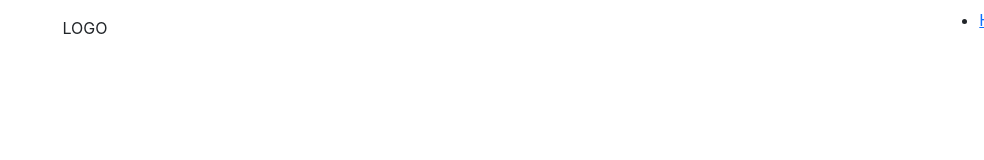
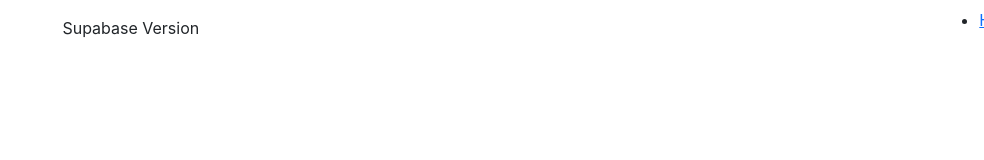
Before and after one commit to paulg44/fitness_app-supabase-, a React (Create React App) app in the folder fitness-app/: page / in a window 1280 px wide. Shown: the top 160 px of the page, without its empty margins (296-1280 px from the left). Built offline with nearby package versions, Linux system fonts and the light colour scheme; the HTML template or start-up script is replaced by a standard one.

Commit message:
update version (supabase)

```diff
--- a/fitness-app/src/Components/Navbar/Navbar.tsx
+++ b/fitness-app/src/Components/Navbar/Navbar.tsx
@@ -6,7 +6,7 @@ import { Link } from "react-router-dom";
 function Navbar() {
   return (
     <nav className="navbar">
-      <div className="logo">LOGO</div>
+      <div className="logo">Supabase Version</div>
       <div className="links">
         <ul>
           <li>
```
